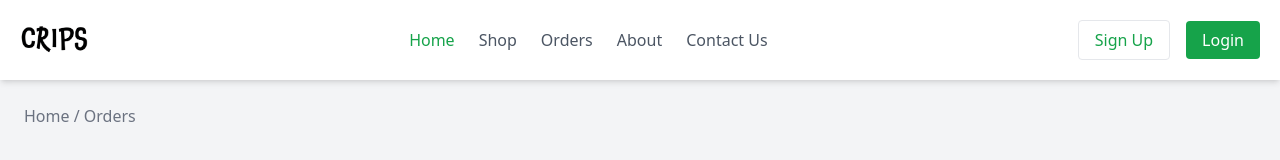
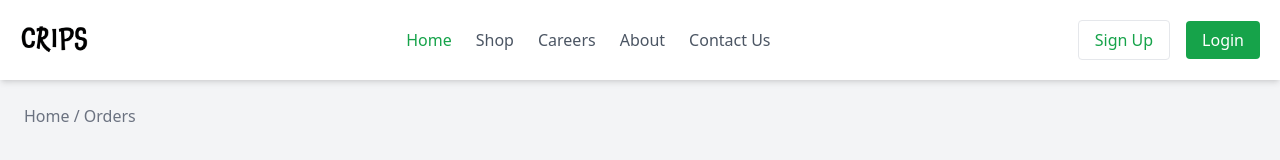
Before and after one commit to Thamidu-Peiris/CRIPS, a React (Create React App) app in the folder frontend/: page /dashboard/orders in a window 1280 px wide. Shown: the top 160 px of the page. Built offline with nearby package versions, Linux system fonts and the light colour scheme; no server answers.

Commit message:
Update OrderPage.js

```diff
--- a/frontend/src/pages/OrdersPage.js
+++ b/frontend/src/pages/OrdersPage.js
@@ -34,7 +34,7 @@ const OrdersPage = () => {
         <div className="space-x-6">
           <Link to="/" className="text-green-600 font-medium">Home</Link>
           <Link to="/shop" className="text-gray-600">Shop</Link>
-          <Link to="/orders" className="text-gray-600">Orders</Link>
+          <Link to="/careers" className="text-gray-600">Careers</Link>
           <Link to="/about" className="text-gray-600">About</Link>
           <Link to="/contact" className="text-gray-600">Contact Us</Link>
         </div>
```
